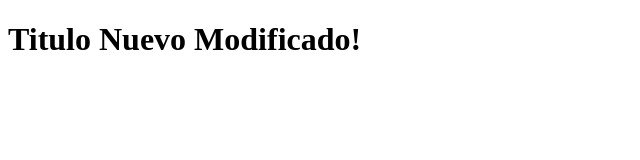
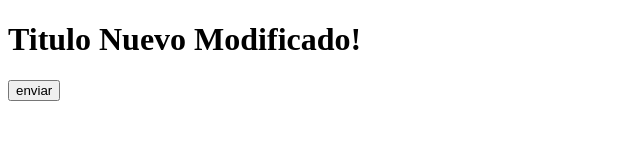
Before and after one commit to JuanJoseMirandaM/hellow-world-git, a plain HTML site: page index.html in a window 1280 px wide. Shown: the whole page, without its empty margins (0-640 px from the left). Drawn offline with Linux system fonts and the light colour scheme.

Commit message:
se agrego botn formulario

```diff
--- a/index.html
+++ b/index.html
@@ -7,5 +7,9 @@
 </head>
 <body>
     <h1>Titulo Nuevo Modificado!</h1>
+
+    <form action="#" method="GET">
+        <input type="button" name="" id="" value="enviar">
+    </form>
 </body>
 </html>
```
